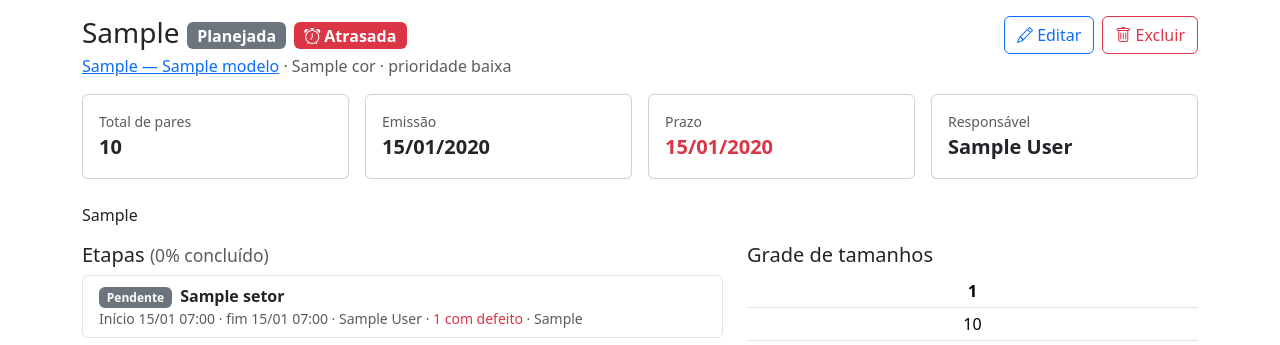
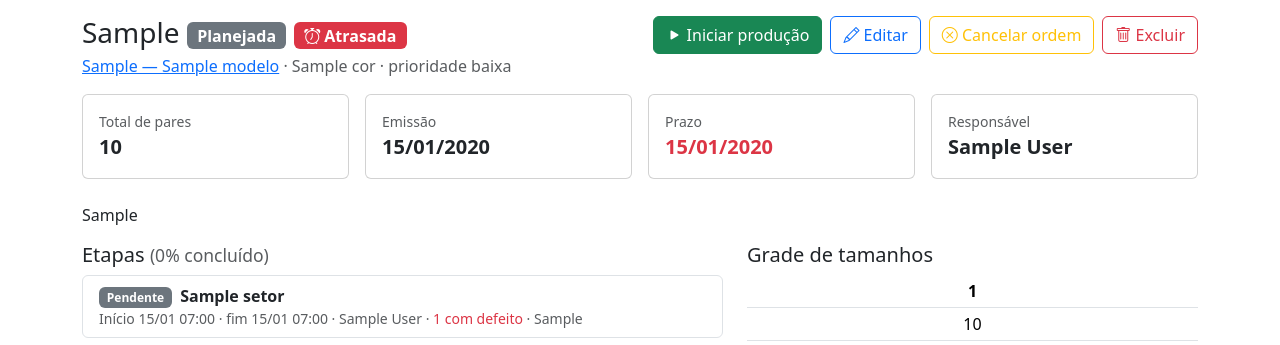
Before and after one commit to vinicius-arantes/gestao-calcados, a Django app: page /producao/ordens/1/ in a window 1280 px wide. Shown: the part 111-456 px from the top of the page. Run offline with Django 5.2, Linux system fonts and the light colour scheme; a user stored in the database is signed in; tables that the repository leaves empty hold one stand-in row (values such as "Sample post").

Commit message:
feat: iniciar, concluir e cancelar ordens e avançar etapas

```diff
--- a/producao/forms.py
+++ b/producao/forms.py
@@ -29,3 +29,8 @@ GradeFormSet = forms.inlineformset_factory(
     OrdemProducao, ItemOrdemProducao, form=ItemOrdemForm,
     extra=4, can_delete=True, min_num=1, validate_min=True,
 )
+
+
+class ConcluirEtapaForm(BootstrapFormMixin, forms.Form):
+    pares_refugo = forms.IntegerField(label='Pares com defeito', min_value=0, initial=0)
+    observacao = forms.CharField(label='Observação', max_length=200, required=False)
--- a/producao/urls.py
+++ b/producao/urls.py
@@ -10,4 +10,8 @@ urlpatterns = [
     path('ordens/<int:pk>/', views.OrdemDetailView.as_view(), name='ordem_detalhe'),
     path('ordens/<int:pk>/editar/', views.OrdemUpdateView.as_view(), name='ordem_editar'),
     path('ordens/<int:pk>/excluir/', views.OrdemDeleteView.as_view(), name='ordem_excluir'),
+    path('ordens/<int:pk>/iniciar/', views.iniciar_ordem, name='ordem_iniciar'),
+    path('ordens/<int:pk>/concluir/', views.concluir_ordem, name='ordem_concluir'),
+    path('ordens/<int:pk>/cancelar/', views.cancelar_ordem, name='ordem_cancelar'),
+    path('etapas/<int:pk>/avancar/', views.avancar_etapa, name='etapa_avancar'),
 ]
--- a/producao/views.py
+++ b/producao/views.py
@@ -1,15 +1,20 @@
 from django.contrib import messages
+from django.contrib.auth.decorators import login_required, permission_required
+from django.core.exceptions import ValidationError
 from django.db import transaction
 from django.db.models import Q
-from django.shortcuts import redirect
+from django.shortcuts import get_object_or_404, redirect
 from django.urls import reverse_lazy
 from django.utils import timezone
+from django.utils.http import url_has_allowed_host_and_scheme
+from django.views.decorators.http import require_POST
 from django.views.generic import CreateView, DeleteView, DetailView, ListView, UpdateView
 
 from config.mixins import AcessoMixin, CrudMixin, ExclusaoMixin
 
-from .forms import GradeFormSet, OrdemProducaoForm
-from .models import OrdemProducao
+from . import services
+from .forms import ConcluirEtapaForm, GradeFormSet, OrdemProducaoForm
+from .models import EtapaOrdem, OrdemProducao
 
 
 class OrdemListView(AcessoMixin, ListView):
@@ -53,6 +58,7 @@ class OrdemDetailView(AcessoMixin, DetailView):
         contexto['itens'] = ordem.itens.select_related('tamanho')
         contexto['etapas'] = ordem.etapas.select_related('setor', 'operador')
         contexto['etapa_atual'] = ordem.etapa_atual
+        contexto['form_etapa'] = ConcluirEtapaForm()
         contexto['necessidade'] = [
             {'material': m, 'necessario': q, 'suficiente': m.estoque_atual >= q}
             for m, q in ordem.necessidade_materiais()
@@ -116,3 +122,67 @@ class OrdemDeleteView(ExclusaoMixin, DeleteView):
         return OrdemProducao.objects.filter(
             status__in=[OrdemProducao.Status.PLANEJADA, OrdemProducao.Status.CANCELADA],
         )
+
+
+def _executar(request, funcao, ordem, sucesso):
+    try:
+        funcao(ordem, request.user)
+        messages.success(request, sucesso)
+    except ValidationError as erro:
+        messages.error(request, ' '.join(erro.messages))
+    return redirect(ordem)
+
+
+@require_POST
+@login_required
+@permission_required('producao.iniciar_ordemproducao', raise_exception=True)
+def iniciar_ordem(request, pk):
+    ordem = get_object_or_404(OrdemProducao, pk=pk)
+    return _executar(request, services.iniciar_ordem, ordem,
+                     'Produção iniciada. Os materiais foram baixados do estoque.')
+
+
+@require_POST
+@login_required
+@permission_required('producao.concluir_ordemproducao', raise_exception=True)
+def concluir_ordem(request, pk):
+    ordem = get_object_or_404(OrdemProducao, pk=pk)
+    return _executar(request, services.concluir_ordem, ordem,
+                     'Ordem concluída. Os pares entraram no estoque de produto acabado.')
+
+
+@require_POST
+@login_required
+@permission_required('producao.change_ordemproducao', raise_exception=True)
+def cancelar_ordem(request, pk):
+    ordem = get_object_or_404(OrdemProducao, pk=pk, status=OrdemProducao.Status.PLANEJADA)
+    ordem.status = OrdemProducao.Status.CANCELADA
+    ordem.save(update_fields=['status'])
+    messages.info(request, 'Ordem cancelada.')
+    return redirect(ordem)
+
+
+@require_POST
+@login_required
+@permission_required('producao.change_etapaordem', raise_exception=True)
+def avancar_etapa(request, pk):
+    etapa = get_object_or_404(EtapaOrdem.objects.select_related('ordem', 'setor'), pk=pk)
+    refugo, observacao = 0, ''
+    if etapa.status == EtapaOrdem.Status.EM_ANDAMENTO:
+        form = ConcluirEtapaForm(request.POST)
+        if not form.is_valid():
+            messages.error(request, 'Informe um número válido de pares com defeito.')
+            return redirect(etapa.ordem)
+        refugo = form.cleaned_data['pares_refugo']
+        observacao = form.cleaned_data['observacao']
+    try:
+        services.avancar_etapa(etapa, request.user, refugo, observacao)
+        messages.success(request, f'Etapa {etapa.setor}: {etapa.get_status_display().lower()}.')
+    except ValidationError as erro:
+        messages.error(request, ' '.join(erro.messages))
+
+    # Volta para a página de origem (detalhe da ordem ou painel dos setores)
+    destino = request.POST.get('next', '')
+    if url_has_allowed_host_and_scheme(destino, allowed_hosts={request.get_host()}):
+        return redirect(destino)
+    return redirect(etapa.ordem)
--- a/templates/producao/includes/acoes_ordem.html
+++ b/templates/producao/includes/acoes_ordem.html
@@ -1,5 +1,22 @@
-{% if object.status == 'PLANEJADA' and perms.producao.change_ordemproducao %}
-<a class="btn btn-outline-primary" href="{% url 'producao:ordem_editar' object.pk %}"><i class="bi bi-pencil"></i> Editar</a>
+{% if object.status == 'PLANEJADA' %}
+  {% if perms.producao.iniciar_ordemproducao %}
+  <form method="post" action="{% url 'producao:ordem_iniciar' object.pk %}">
+    {% csrf_token %}
+    <button class="btn btn-success" type="submit"><i class="bi bi-play-fill"></i> Iniciar produção</button>
+  </form>
+  {% endif %}
+  {% if perms.producao.change_ordemproducao %}
+  <a class="btn btn-outline-primary" href="{% url 'producao:ordem_editar' object.pk %}"><i class="bi bi-pencil"></i> Editar</a>
+  <form method="post" action="{% url 'producao:ordem_cancelar' object.pk %}">
+    {% csrf_token %}
+    <button class="btn btn-outline-warning" type="submit"><i class="bi bi-x-circle"></i> Cancelar ordem</button>
+  </form>
+  {% endif %}
+{% elif object.status == 'EM_PRODUCAO' and perms.producao.concluir_ordemproducao %}
+  <form method="post" action="{% url 'producao:ordem_concluir' object.pk %}">
+    {% csrf_token %}
+    <button class="btn btn-success" type="submit" {% if etapa_atual %}disabled title="Conclua todas as etapas primeiro"{% endif %}><i class="bi bi-check2-all"></i> Concluir ordem</button>
+  </form>
 {% endif %}
 {% if object.status == 'PLANEJADA' or object.status == 'CANCELADA' %}{% if perms.producao.delete_ordemproducao %}
 <a class="btn btn-outline-danger" href="{% url 'producao:ordem_excluir' object.pk %}"><i class="bi bi-trash"></i> Excluir</a>
--- a/templates/producao/includes/avancar_etapa.html
+++ b/templates/producao/includes/avancar_etapa.html
@@ -0,0 +1,19 @@
+{% if etapa.ordem.status == 'EM_PRODUCAO' and perms.producao.change_etapaordem %}
+<form method="post" action="{% url 'producao:etapa_avancar' etapa.pk %}" class="d-flex flex-wrap align-items-end gap-2">
+  {% csrf_token %}
+  <input type="hidden" name="next" value="{{ request.get_full_path }}">
+  {% if etapa.status == 'PENDENTE' %}
+  <button class="btn btn-sm btn-warning" type="submit"><i class="bi bi-play-fill"></i> Iniciar etapa</button>
+  {% else %}
+  <div>
+    <label class="form-label small mb-0" for="refugo-{{ etapa.pk }}">Defeitos</label>
+    <input class="form-control form-control-sm" style="width: 6rem" type="number" min="0" value="0" name="pares_refugo" id="refugo-{{ etapa.pk }}">
+  </div>
+  <div>
+    <label class="form-label small mb-0" for="obs-{{ etapa.pk }}">Observação</label>
+    <input class="form-control form-control-sm" type="text" maxlength="200" name="observacao" id="obs-{{ etapa.pk }}">
+  </div>
+  <button class="btn btn-sm btn-success" type="submit"><i class="bi bi-check-lg"></i> Concluir etapa</button>
+  {% endif %}
+</form>
+{% endif %}
```
